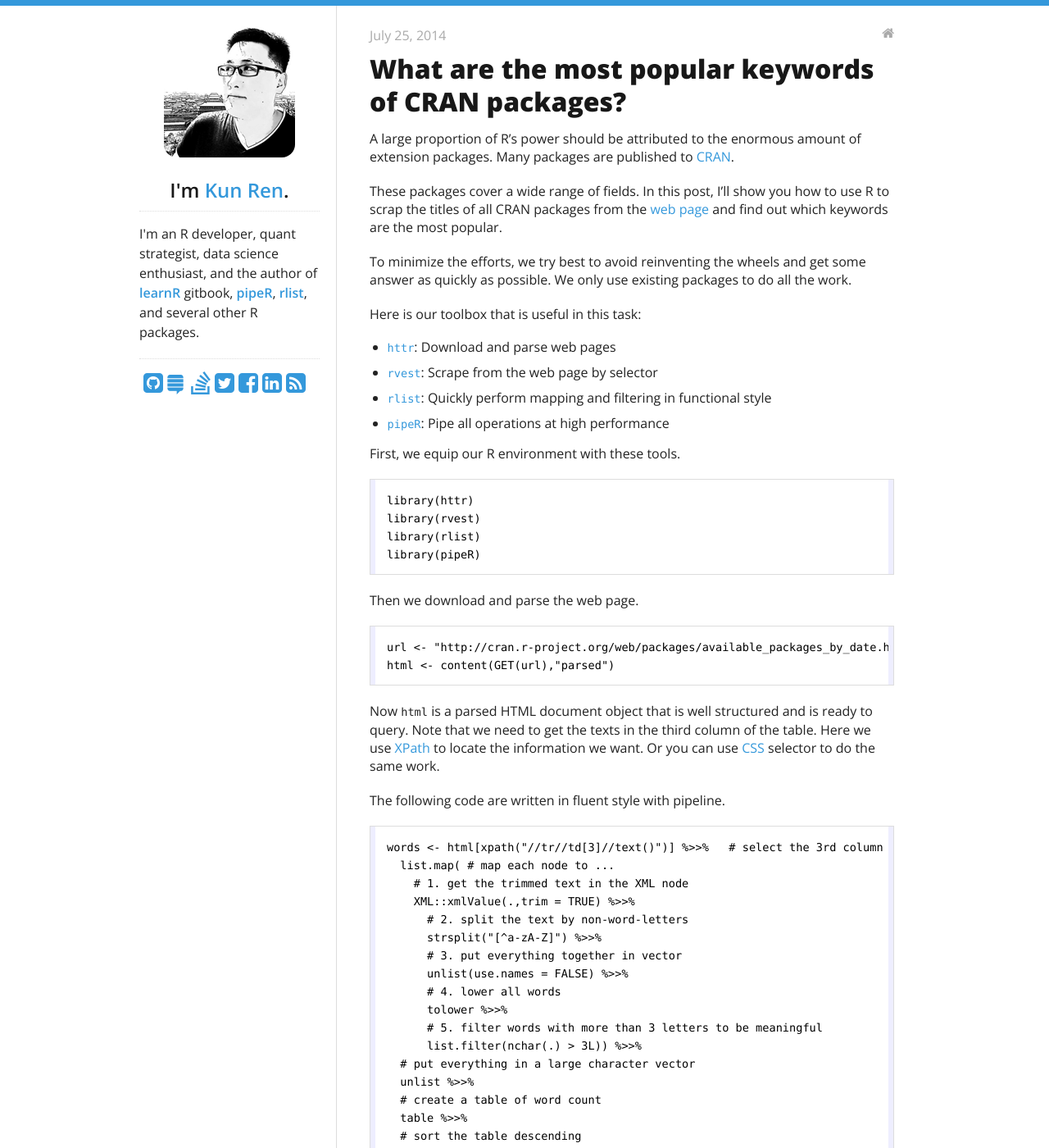
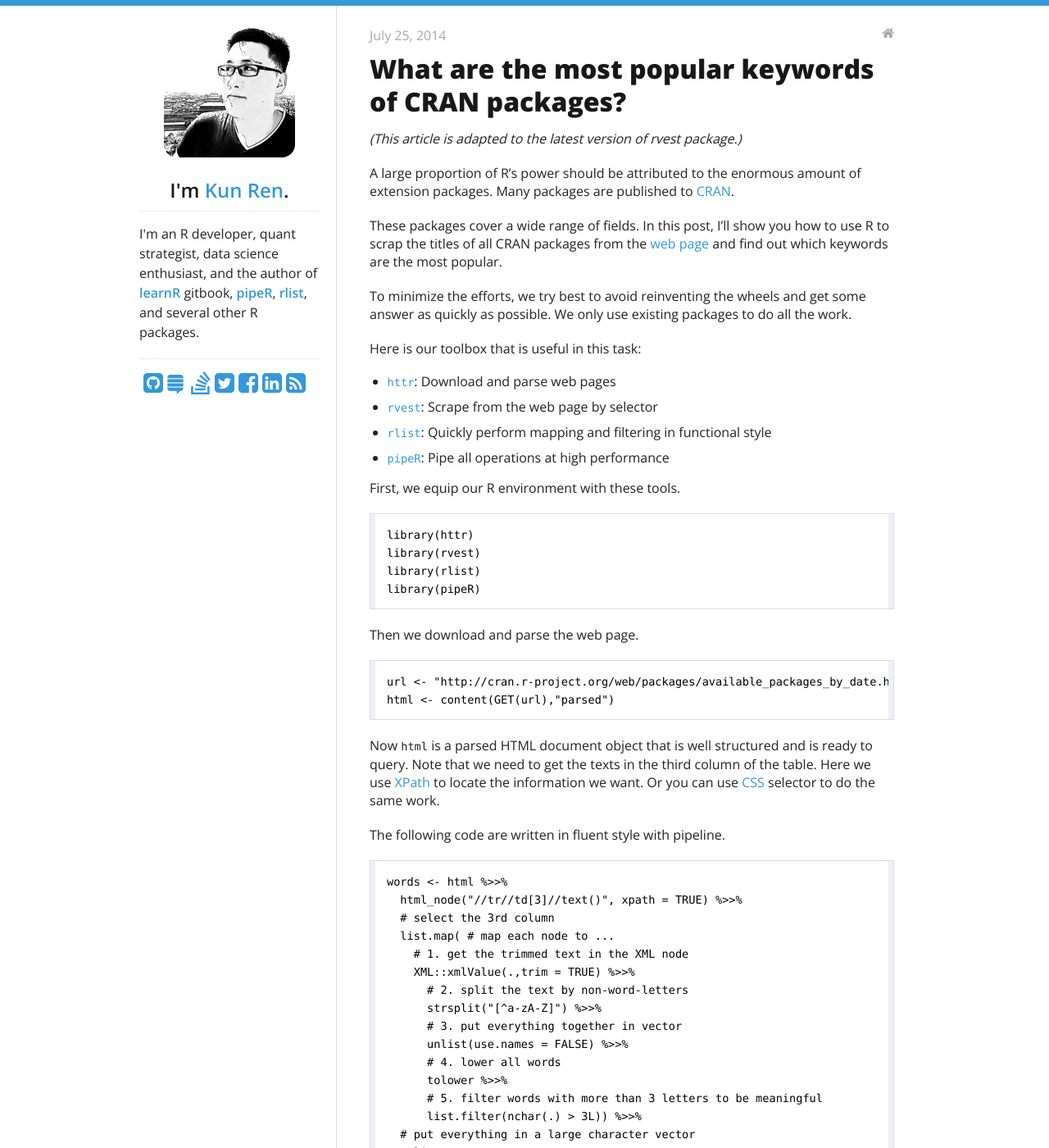
Before and after one commit to harryprince/renkun-ken.github.io, a Jekyll site: the page built from _posts/2014-07-25-what-are-the-most-popular-keywords-of-cran-packages.md, in a window 1280 px wide and 1400 px high. Shown: the whole window at 82% size. Built offline with Jekyll 4.4.1, drawn with Linux system fonts in a browser that asks for light colours; nearby versions of some CDN libraries; Markdown is read by kramdown in place of the engine named in the settings; comment, search, counter and statistics services are not loaded; some of the changed text lies outside the part shown.

Commit message:
refine posts

````diff
--- a/_posts/2014-07-25-what-are-the-most-popular-keywords-of-cran-packages.md
+++ b/_posts/2014-07-25-what-are-the-most-popular-keywords-of-cran-packages.md
@@ -6,7 +6,7 @@ tags: [ r, scraping ]
 highlight: [ r ]
 ---
 
-
+*(This article is adapted to the latest version of rvest package.)*
 
 A large proportion of R's power should be attributed to the enormous amount of extension packages. Many packages are published to [CRAN](http://cran.r-project.org).
 
@@ -45,7 +45,9 @@ The following code are written in fluent style with pipeline.
 
 
 ```r
-words <- html[xpath("//tr//td[3]//text()")] %>>%   # select the 3rd column
+words <- html %>>%
+  html_node("//tr//td[3]//text()", xpath = TRUE) %>>%
+  # select the 3rd column
   list.map( # map each node to ...
     # 1. get the trimmed text in the XML node
     XML::xmlValue(.,trim = TRUE) %>>%
--- a/_src/2014-07-25-what-are-the-most-popular-keywords-of-cran-packages.Rmd
+++ b/_src/2014-07-25-what-are-the-most-popular-keywords-of-cran-packages.Rmd
@@ -12,6 +12,8 @@ opts_knit$set(base.dir='./', out.format='md')
 opts_chunk$set(prompt=FALSE, comment='', results='markup',
   fig.path='/assets/images/')
 ```
+
+*(This article is adapted to the latest version of rvest package.)*
 
 A large proportion of R's power should be attributed to the enormous amount of extension packages. Many packages are published to [CRAN](http://cran.r-project.org).
 
@@ -47,7 +49,9 @@ Now `html` is a parsed HTML document object that is well structured and is ready
 The following code are written in fluent style with pipeline.
 
 ```{r}
-words <- html[xpath("//tr//td[3]//text()")] %>>%   # select the 3rd column
+words <- html %>>%
+  html_node("//tr//td[3]//text()", xpath = TRUE) %>>%
+  # select the 3rd column
   list.map( # map each node to ...
     # 1. get the trimmed text in the XML node
     XML::xmlValue(.,trim = TRUE) %>>%
````
Also changed, not shown: _posts/2014-07-29-scraping-information-of-cran-packages.md (+14 -9 lines), _src/2014-07-29-scraping-information-of-cran-packages.Rmd (+15 -8 lines).
